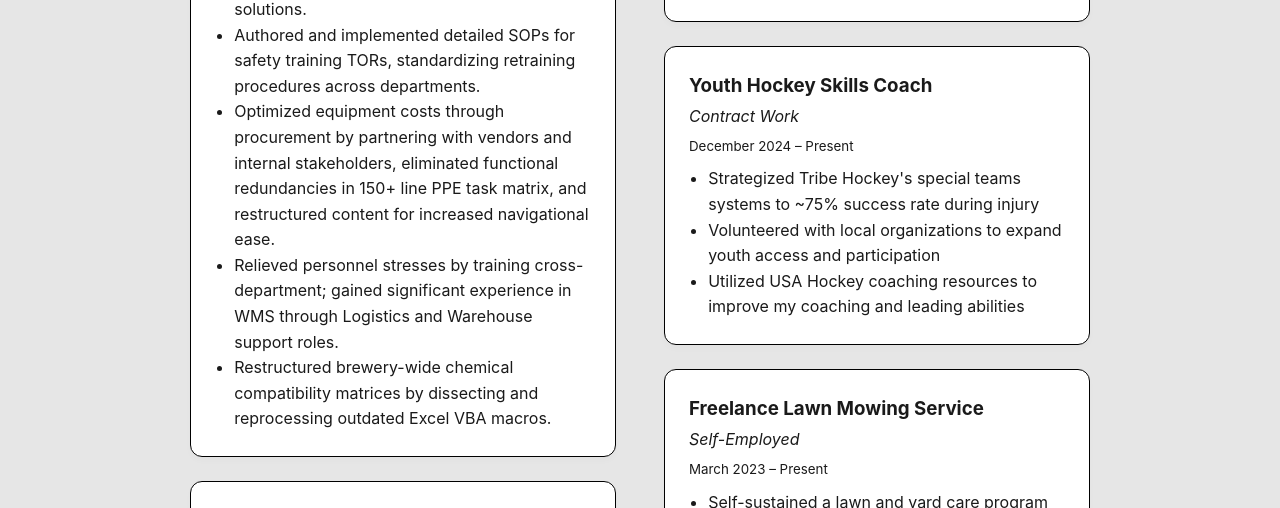
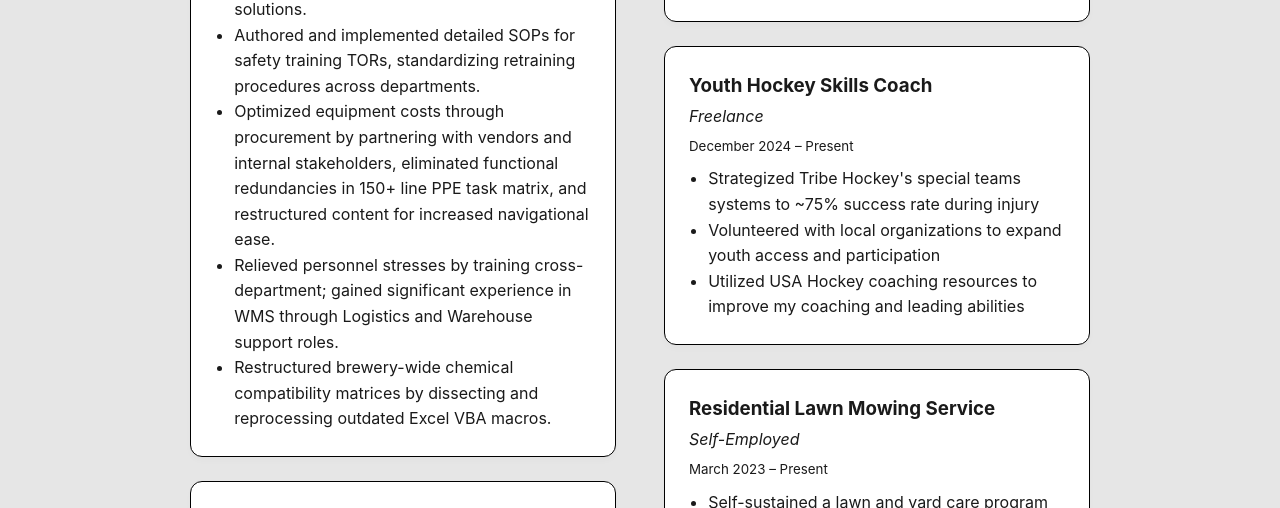
Before and after one commit to bxdubey/github.io, a Jekyll site: the page built from professional.html, in a window 1280 px wide. Shown: the part 981-1489 px from the top of the page. Built offline with Jekyll 4.4.1, drawn with Linux system fonts in a browser that asks for light colours.

Commit message:
Update job titles and employment types in professional.html

```diff
--- a/professional.html
+++ b/professional.html
@@ -80,7 +80,7 @@ layout: default
 
         <div class="job-block">
             <h3>Youth Hockey Skills Coach</h3>
-            <p><em>Contract Work</em></p>
+            <p><em>Freelance</em></p>
             <p><small>December 2024 – Present</small></p>
             <ul>
                 <li>Strategized Tribe Hockey's special teams systems to ~75% success rate during injury</li>
@@ -90,7 +90,7 @@ layout: default
         </div>
 
         <div class="job-block">
-            <h3>Freelance Lawn Mowing Service</h3>
+            <h3>Residential Lawn Mowing Service</h3>
             <p><em>Self-Employed</em></p>
             <p><small>March 2023 – Present</small></p>
             <ul>
```
